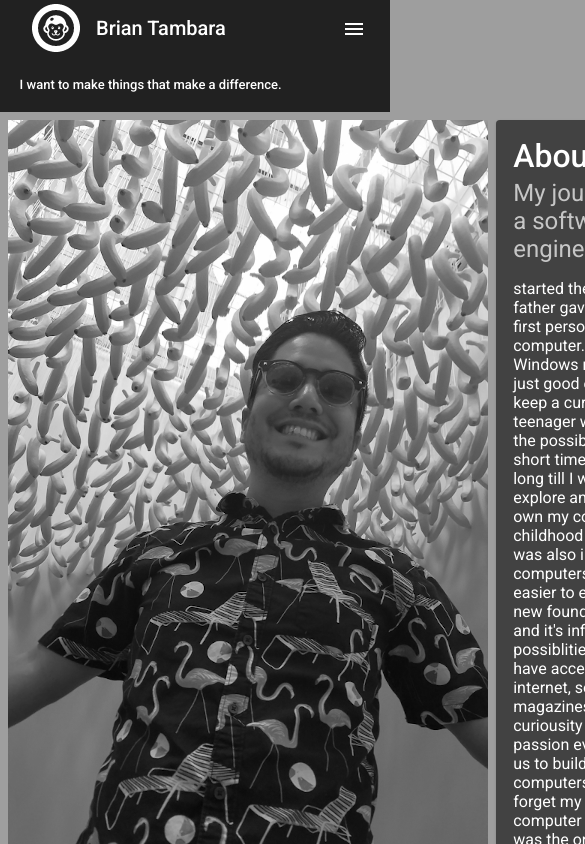
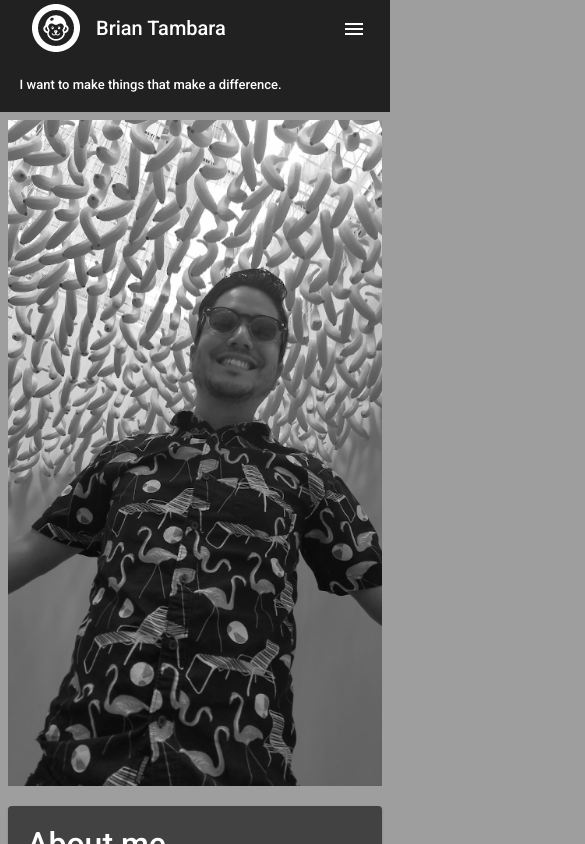
Before and after one commit to btambara/personal-website-frontend, an Angular app: page /about in a window 390 px wide. Shown: the top 844 px of the page, 585 px wide, since content can reach past the window. Built offline with nearby package versions, Linux system fonts and the light colour scheme.

Commit message:
Updated about page for mobile.

```diff
--- a/src/app/pages/about/about.component.scss
+++ b/src/app/pages/about/about.component.scss
@@ -1,13 +1,44 @@
+// Small tablets and large smartphones (landscape view)
+$screen-sm-min: 576px;
+
+// Small tablets (portrait view)
+$screen-md-min: 768px;
+
+// Tablets and small desktops
+$screen-lg-min: 992px;
+
+// Large tablets and desktops
+$screen-xl-min: 1200px;
+
 div.main {
     display: flex;
+    flex-direction: column;
+    @media (min-width: #{$screen-xl-min}) {
+        flex-direction: row;
+    }
 }
 
 div.image {
+    align-items: center;
+    align-self: center;
     margin: 2%;
+    img {
+        width: 100%;
+        height: 100%;
+    }
+    @media (min-width: #{$screen-xl-min}) {
+        img {
+            width: auto;
+            height: auto;
+        }
+    }
 }
 
 mat-card {
-    margin: 2% 2% 2% 0%;
+    margin: 2% 2% 2% 2%;
+    @media (min-width: #{$screen-xl-min}) {
+        margin: 2% 2% 2% 0%;
+    }
     width: auto;
 }
 
```
